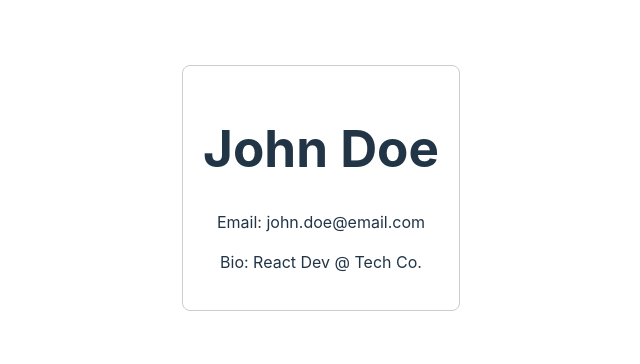
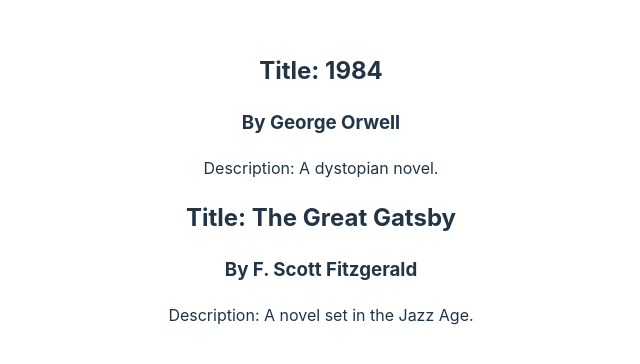
Before and after one commit to pdichone/react-beginners-course, a React (Vite) app: page / in a window 1280 px wide. Shown: the part 212-576 px from the top of the page, without its empty margins (319-959 px from the left). Built offline with nearby package versions, Linux system fonts and the light colour scheme.

Commit message:
create the components directory and create book and userprofile components in separate files

```diff
--- a/src/App.jsx
+++ b/src/App.jsx
@@ -1,5 +1,7 @@
 /** @format */
 import './App.css';
+import Book from './components/Book';
+import UserProfile from './components/UserProfile';
 
 function App() {
   const books = [
@@ -19,40 +21,15 @@ function App() {
 
   return (
     <div className="App">
-      <UserProfile
-        name="John Doe"
-        email="john.doe@email.com"
-        bio="React Dev @ Tech Co."
-      />
-      {/* {books.map((book, index) => (
+      {books.map((book) => (
         <Book
           key={book.id}
           title={book.title}
           author={book.author}
           description={book.description}
         />
-      ))} */}
+      ))}
     </div>
   );
 }
 export default App;
-
-function Book({ title, author, description }) {
-  return (
-    <div>
-      <h2>Title: {title}</h2>
-      <h3>By {author}</h3>
-      <p>Description: {description}</p>
-    </div>
-  );
-}
-
-function UserProfile({ name, email, bio }) {
-  return (
-    <div className="user-profile">
-      <h1>{name}</h1>
-      <p>Email: {email}</p>
-      <p>Bio: {bio}</p>
-    </div>
-  );
-}
--- /dev/null
+++ b/src/components/Book.jsx
@@ -0,0 +1,12 @@
+/** @format */
+
+function Book({ title, author, description }) {
+  return (
+    <div>
+      <h2>Title: {title}</h2>
+      <h3>By {author}</h3>
+      <p>Description: {description}</p>
+    </div>
+  );
+}
+export default Book;
--- /dev/null
+++ b/src/components/UserProfile.jsx
@@ -0,0 +1,13 @@
+/** @format */
+
+//Challenge Solution!
+function UserProfile({ name, email, bio }) {
+  return (
+    <div className="user-profile">
+      <h1>{name}</h1>
+      <p>Email: {email}</p>
+      <p>Bio: {bio}</p>
+    </div>
+  );
+}
+export default UserProfile;
```
